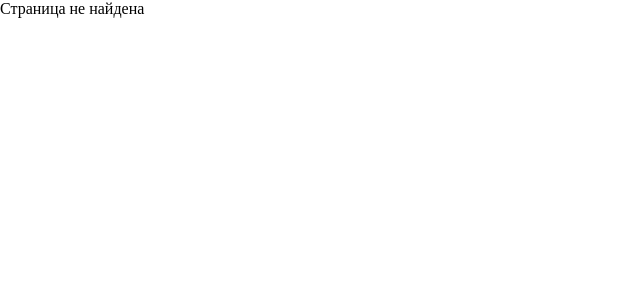
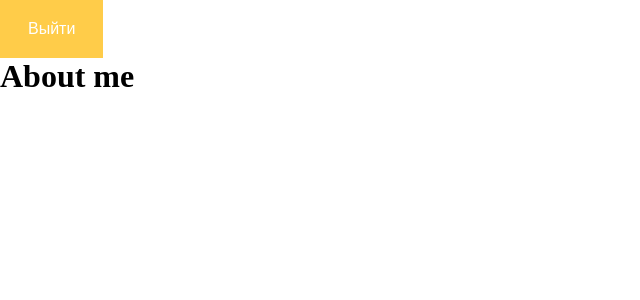
Before and after one commit to Az212At/registration, a Vue app: page /about in a window 1280 px wide. Shown: the top 300 px of the page, without its empty margins (0-640 px from the left). Built offline with nearby package versions, Linux system fonts and the light colour scheme.

Commit message:
first commit

```diff
--- a/src/router/index.js
+++ b/src/router/index.js
@@ -27,6 +27,11 @@ const router = createRouter({
           name: "HomeView",
           component: () => import("@/views/HomeView.vue"),
         },
+        {
+          path: "/about",
+          name: "AboutMeView",
+          component: () => import("@/views/AboutMeView.vue"),
+        },
       ],
     },
     {
--- a/src/views/HomeView.vue
+++ b/src/views/AboutMeView.vue
@@ -1,16 +1,16 @@
 <script>
 export default {
-  name: "HomeView",
+  name: "AboutMeView",
 };
 </script>
 
 <template>
-  <div class="home-view">
-    <h2>Home</h2>
+  <div class="about-me-view">
+    <h1>About me</h1>
   </div>
 </template>
 
 <style lang="scss" scoped>
-.my-home-view {
+.about-me-view {
 }
 </style>
```
